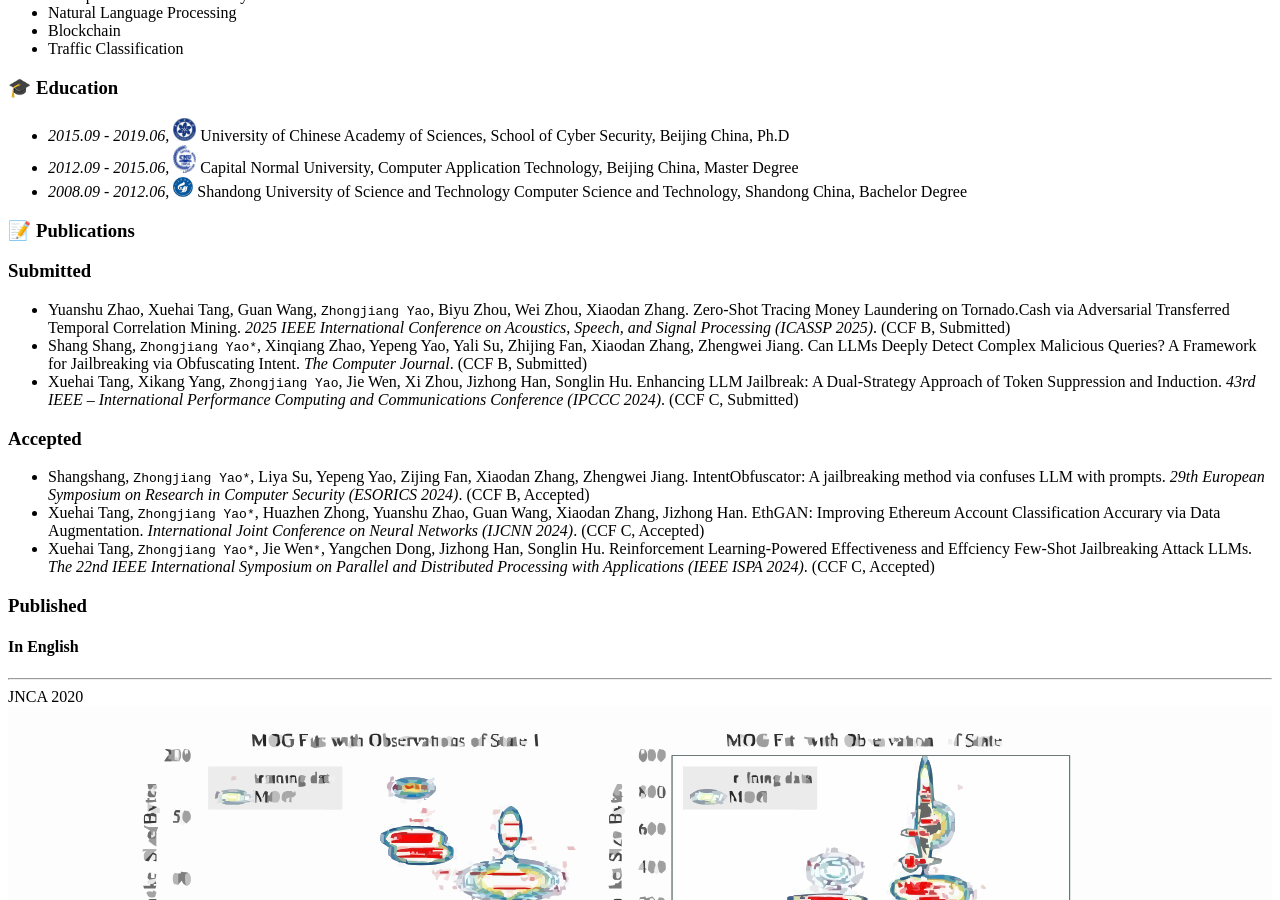
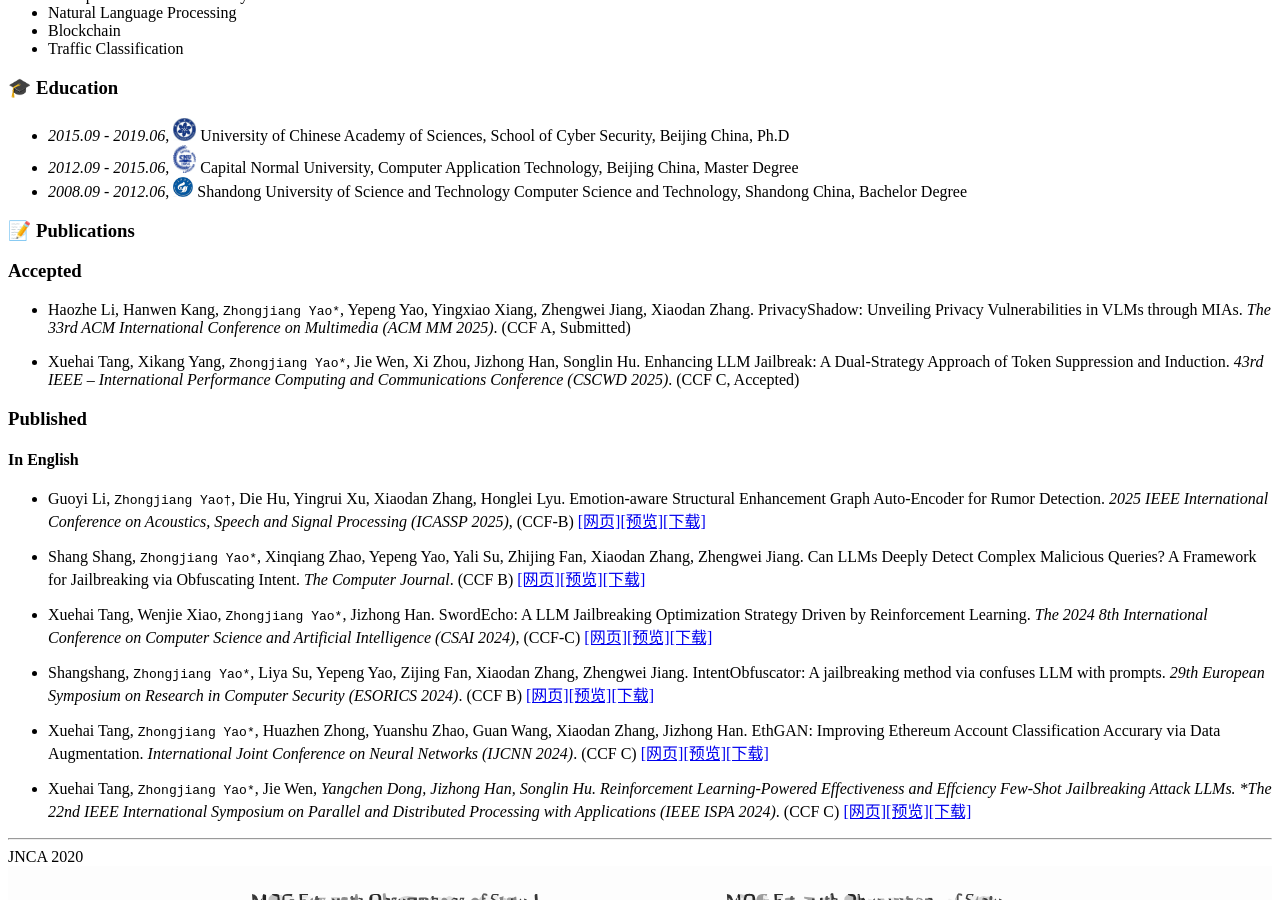
Before and after one commit to yaozhongjiang/yaozhongjiang.github.io, a Jekyll site: the page built from _pages/about.md, in a window 1280 px wide and 900 px high, scrolled down 2079 px. Built offline with Jekyll 4.4.1, drawn with Linux system fonts in a browser that asks for light colours; some web fonts are replaced.

Commit message:
update my publications

```diff
--- a/_pages/about.md
+++ b/_pages/about.md
@@ -40,20 +40,33 @@
 
 # 📝 Publications
 
-### Submitted
--	Yuanshu Zhao, Xuehai Tang, Guan Wang, `Zhongjiang Yao`, Biyu Zhou, Wei Zhou, Xiaodan Zhang. Zero-Shot Tracing Money Laundering on Tornado.Cash via Adversarial Transferred Temporal Correlation Mining. *2025 IEEE International Conference on Acoustics, Speech, and Signal Processing (ICASSP 2025)*. (CCF B, Submitted)
-- Shang Shang, `Zhongjiang Yao*`, Xinqiang Zhao, Yepeng Yao, Yali Su, Zhijing Fan, Xiaodan Zhang, Zhengwei Jiang. Can LLMs Deeply Detect Complex Malicious Queries? A Framework for Jailbreaking via Obfuscating Intent. *The Computer Journal*. (CCF B, Submitted)
-- Xuehai Tang, Xikang Yang, `Zhongjiang Yao`, Jie Wen, Xi Zhou, Jizhong Han, Songlin Hu. Enhancing LLM Jailbreak: A Dual-Strategy Approach of Token Suppression and Induction. *43rd IEEE -- International Performance Computing and Communications Conference (IPCCC 2024)*. (CCF C, Submitted)
+### Accepted
+-	Haozhe Li, Hanwen Kang, `Zhongjiang Yao*`, Yepeng Yao, Yingxiao Xiang, Zhengwei Jiang, Xiaodan Zhang. PrivacyShadow: Unveiling Privacy Vulnerabilities in VLMs through MIAs. *The 33rd ACM International Conference on Multimedia (ACM MM 2025)*. (CCF A, Submitted)
 
-### Accepted
+- Xuehai Tang, Xikang Yang, `Zhongjiang Yao*`, Jie Wen, Xi Zhou, Jizhong Han, Songlin Hu. Enhancing LLM Jailbreak: A Dual-Strategy Approach of Token Suppression and Induction. *43rd IEEE -- International Performance Computing and Communications Conference (CSCWD 2025)*. (CCF C, Accepted)
 
--	Shangshang, `Zhongjiang Yao*`, Liya Su, Yepeng Yao, Zijing Fan, Xiaodan Zhang, Zhengwei Jiang. IntentObfuscator: A jailbreaking method via confuses LLM with prompts. *29th European Symposium on Research in Computer Security (ESORICS 2024)*. (CCF B, Accepted)
--	Xuehai Tang, `Zhongjiang Yao*`, Huazhen Zhong, Yuanshu Zhao, Guan Wang, Xiaodan Zhang, Jizhong Han. EthGAN: Improving Ethereum Account Classification Accurary via Data Augmentation. *International Joint Conference on Neural Networks (IJCNN 2024)*. (CCF C, Accepted)
-- Xuehai Tang, `Zhongjiang Yao*`, Jie Wen`*`, Yangchen Dong, Jizhong Han, Songlin Hu. Reinforcement Learning-Powered Effectiveness and Effciency Few-Shot Jailbreaking Attack LLMs. *The 22nd IEEE International Symposium on Parallel and Distributed Processing with Applications (IEEE ISPA 2024)*. (CCF C, Accepted)
 
 
 ### Published
 #### In English
+- Guoyi Li, `Zhongjiang Yao†`, Die Hu, Yingrui Xu, Xiaodan Zhang, Honglei Lyu. Emotion-aware Structural Enhancement Graph Auto-Encoder for Rumor Detection. *2025 IEEE International Conference on Acoustics, Speech and Signal Processing (ICASSP 2025)*, (CCF-B)
+[[网页]](https://ieeexplore.ieee.org/abstract/document/10889918)[[预览]](https://ieeexplore.ieee.org/abstract/document/10889918)[[下载]](https://ieeexplore.ieee.org/abstract/document/10889918)
+
+- Shang Shang, `Zhongjiang Yao*`, Xinqiang Zhao, Yepeng Yao, Yali Su, Zhijing Fan, Xiaodan Zhang, Zhengwei Jiang. Can LLMs Deeply Detect Complex Malicious Queries? A Framework for Jailbreaking via Obfuscating Intent. *The Computer Journal*. (CCF B)
+[[网页]](https://dl.acm.org/doi/full/10.1145/3709026.3709115)[[预览]](https://dl.acm.org/doi/full/10.1145/3709026.3709115)[[下载]](https://dl.acm.org/doi/full/10.1145/3709026.3709115)
+
+- Xuehai Tang, Wenjie Xiao, `Zhongjiang Yao*`, Jizhong Han. SwordEcho: A LLM Jailbreaking Optimization Strategy Driven by Reinforcement Learning. *The 2024 8th International Conference on Computer Science and Artificial Intelligence (CSAI 2024)*, (CCF-C)
+[[网页]](https://academic.oup.com/comjnl/advance-article-abstract/doi/10.1093/comjnl/bxae124/7919595)[[预览]](https://academic.oup.com/comjnl/advance-article-abstract/doi/10.1093/comjnl/bxae124/7919595)[[下载]](https://academic.oup.com/comjnl/advance-article-abstract/doi/10.1093/comjnl/bxae124/7919595)
+
+-	Shangshang, `Zhongjiang Yao*`, Liya Su, Yepeng Yao, Zijing Fan, Xiaodan Zhang, Zhengwei Jiang. IntentObfuscator: A jailbreaking method via confuses LLM with prompts. *29th European Symposium on Research in Computer Security (ESORICS 2024)*. (CCF B)
+[[网页]](https://link.springer.com/chapter/10.1007/978-3-031-70903-6_8)[[预览]](https://link.springer.com/chapter/10.1007/978-3-031-70903-6_8)[[下载]](https://link.springer.com/chapter/10.1007/978-3-031-70903-6_8)
+
+-	Xuehai Tang, `Zhongjiang Yao*`, Huazhen Zhong, Yuanshu Zhao, Guan Wang, Xiaodan Zhang, Jizhong Han. EthGAN: Improving Ethereum Account Classification Accurary via Data Augmentation. *International Joint Conference on Neural Networks (IJCNN 2024)*. (CCF C)
+[[网页]](https://ieeexplore.ieee.org/document/10650065)[[预览]](https://ieeexplore.ieee.org/document/10650065)[[下载]](https://ieeexplore.ieee.org/document/10650065)
+
+- Xuehai Tang, `Zhongjiang Yao*`, Jie Wen*, Yangchen Dong, Jizhong Han, Songlin Hu. Reinforcement Learning-Powered Effectiveness and Effciency Few-Shot Jailbreaking Attack LLMs. *The 22nd IEEE International Symposium on Parallel and Distributed Processing with Applications (IEEE ISPA 2024)*. (CCF C)
+[[网页]](https://ieeexplore.ieee.org/document/10885191)[[预览]](https://ieeexplore.ieee.org/document/10885191)[[下载]](https://ieeexplore.ieee.org/document/10885191)
+
 ---
 <div class='paper-box'><div class='paper-box-image'><div><div class="badge">JNCA 2020</div><img src='images/JNCA/2020.svg' alt="sym" width="100%"></div></div>
 <div class='paper-box-text' markdown="1">
```
